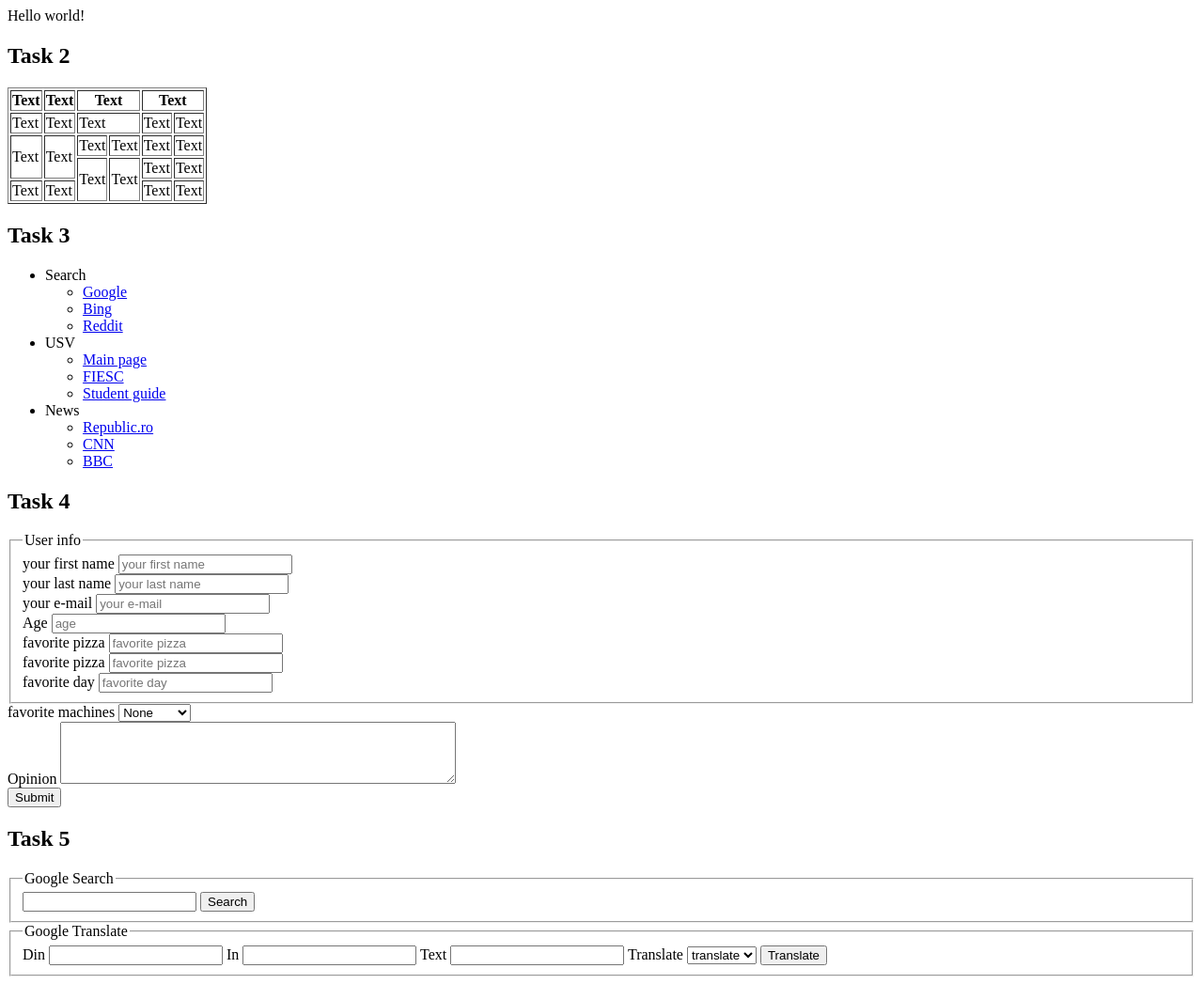
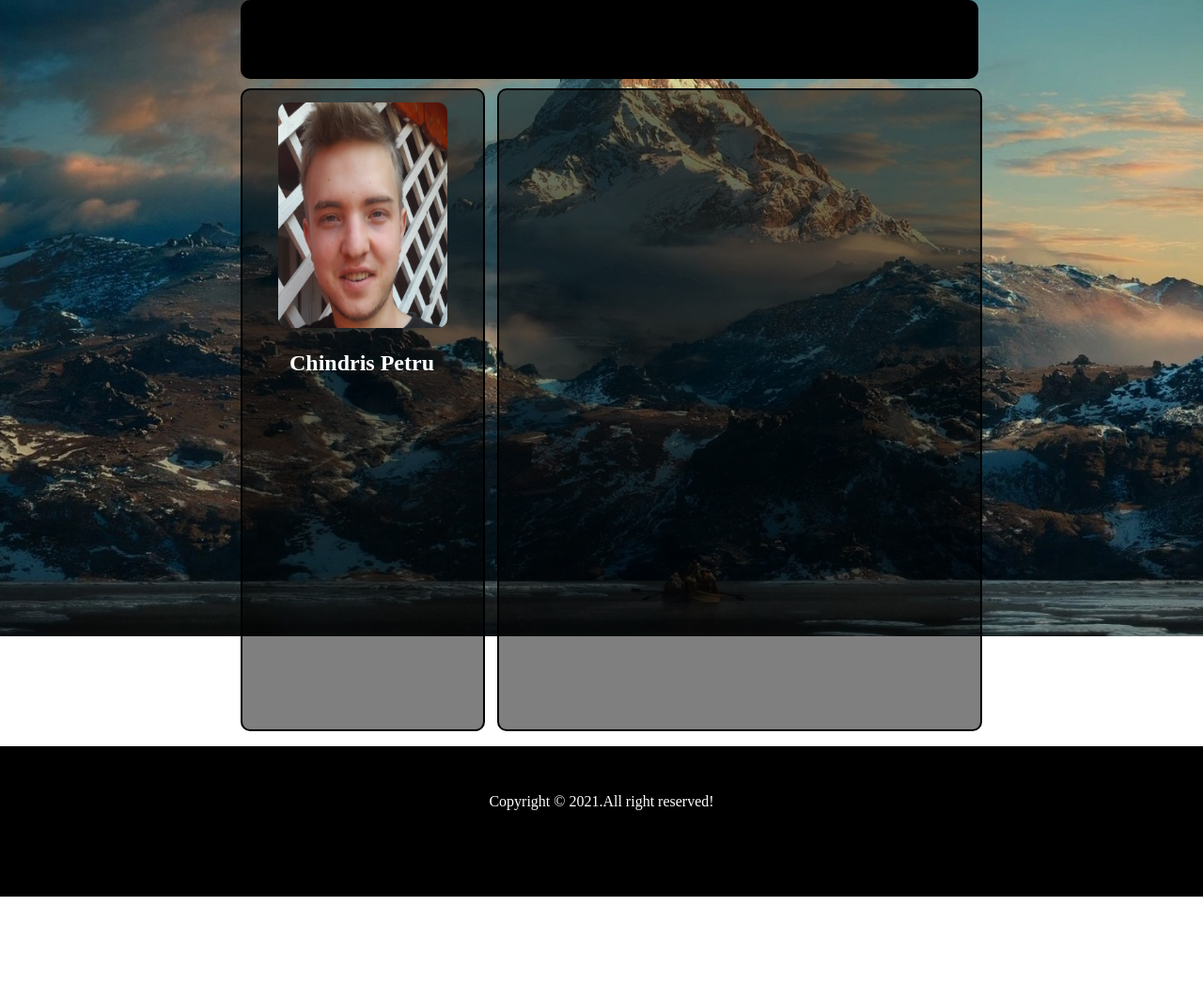
Before and after one commit to chindrispetry/WebSite, a plain HTML site: page index.html in a window 1280 px wide. Shown: the whole page at 94% size. After the commit the page ends 954 px from the top, so only its background shows below. Drawn offline with Linux system fonts and the light colour scheme.

Commit message:
Add files via upload

```diff
--- a/index.html
+++ b/index.html
@@ -2,131 +2,29 @@
 <html lang='en'>
 
 <head>
-  <title>Hello, world!</title>
+  <title>WebSite</title>
   <meta charset='UTF-8' />
   <meta name='description' content= />
   <link rel='icon' href='img/favicon.ico'>
+  <link rel='stylesheet' href="main.css">
 </head>
-<div>Hello world!</div>
-<h2>Task 2</h2>
 
 <body>
-  <table border="1">
-    <tr>
-      <th>Text</th>
-      <th>Text</th>
-      <th colspan="2">Text</th>
-      <th colspan="2">Text</th>
-    </tr>
-    <tr>
-      <td>Text</td>
-      <td>Text</td>
-      <td colspan="2">Text</td>
-      <td>Text</td>
-      <td>Text</td>
-    </tr>
-    <tr>
-      <td rowspan="2">Text</td>
-      <td rowspan="2">Text</td>
-      <td>Text</td>
-      <td>Text</td>
-      <td>Text</td>
-      <td>Text</td>
-    </tr>
-    <tr>
-      <td rowspan="2">Text</td>
-      <td rowspan="2">Text</td>
-      <td>Text</td>
-      <td>Text</td>
-    </tr>
-    <tr>
-      <td>Text</td>
-      <td>Text</td>
-      <td>Text</td>
-      <td>Text</td>
-    </tr>
-  </table>
-  <h2>Task 3</h2>
-  <ul>
-    <li>Search</li>
-    <ul>
-      <li><a href="#">Google</a></li>
-      <li><a href="#">Bing</a></li>
-      <li><a href="#">Reddit</a></li>
-    </ul>
-    <li>USV</li>
-    <ul>
-      <li><a href="#">Main page</a></li>
-      <li><a href="#">FIESC</a></li>
-      <li><a href="#">Student guide</a></li>
-    </ul>
-    <li>News</li>
-    <ul>
-      <li><a href="#">Republic.ro</a></li>
-      <li><a href="#">CNN</a></li>
-      <li><a href="#">BBC</a></li>
-    </ul>
-  </ul>
-  <h2>Task 4</h2>
-  <form method="GET">
-    <fieldset>
-      <legend>User info</legend>
-      <label>your first name</label>
-      <input type="text" placeholder="your first name" required><br>
-      <label>your last name</label>
-      <input type="text" placeholder="your last name" required><br>
-      <label>your e-mail</label>
-      <input type="text" placeholder="your e-mail" required><br>
-      <label>Age</label>
-      <input type="text" placeholder="age" required><br>
-      <label>favorite pizza</label>
-      <input type="text" placeholder="favorite pizza" required><br>
-      <label>favorite pizza</label>
-      <input type="text" placeholder="favorite pizza" required><br>
-      <label>favorite day</label>
-      <input type="text" placeholder="favorite day" required><br>
-    </fieldset>
-    <label>favorite machines</label>
-    <select required>
-      <option value="">None</option>
-      <optgroup label="Cars">
-        <option value="volvo">Volvo</option>
-        <option value="mazda">Mazda</option>
-      </optgroup>
-      <optgroup label="Airplane">
-        <option value="B-372">B-372</option>
-        <option value="F77">F77</option>
-      </optgroup>
-    </select><br>
-    <label>Opinion</label>
-    <textarea rows="4" cols="50" name="comment" required>
-    </textarea><br>
-    <input type="submit">
-  </form>
-  <h2>Task 5</h2>
-  <form method="GET" action="https://www.google.com/search?">
-    <fieldset>
-      <legend>Google Search</legend>
-      <input type="text" name="q" pattern="[a-z]{3,50}" required>
-      <input type="submit" value="Search">
-    </fieldset>
-  </form>
-  <form method="GET" action="https://translate.google.com/?">
-    <fieldset>
-      <legend>Google Translate</legend>
-      <label>Din</label>
-      <input type="text" name="sl" required>
-      <label>In</label>
-      <input type="text" name="tl" required>
-      <label>Text</label>
-      <input type="text" name="text" required>
-      <label>Translate</label>
-      <select>
-        <option value="translate">translate</option>
-      </select>
-      <input type="submit" value="Translate">
-    </fieldset>
-  </form>
+  <nav>
+
+  </nav>
+  <div class="middle">
+    <div class="aboutMe">
+      <img src="peter.jpg" alt="picture with me" class="pictureMe">
+      <h2>Chindris Petru</h2>
+    </div>
+    <div class="content">
+
+    </div>
+  </div>
+  <footer>
+    <p>Copyright &copy; 2021.All right reserved!</p>
+  </footer>
 </body>
 
 </html>
--- a/main.css
+++ b/main.css
@@ -0,0 +1,67 @@
+body {
+  background-image: url('background.jpg');
+  background-repeat: no-repeat;
+  background-size: 1368px;
+  margin: 0;
+  color: white;
+}
+
+nav {
+  background: rgb(0, 0, 0);
+  margin-left: 20%;
+  width: 61%;
+  height: 10vh;
+  border-radius: 10px;
+  border: 2px solid black;
+}
+
+.middle {
+  display: flex;
+}
+
+.aboutMe {
+  background: rgba(0, 0, 0, 0.5);
+  margin-left: 20%;
+  margin-top: 10px;
+  width: 20%;
+  height: 85vh;
+  border-radius: 10px;
+  border: 2px solid black;
+}
+
+.aboutMe h2 {
+  margin-left: 50px;
+}
+
+.content {
+  background: rgba(0, 0, 0, 0.5);
+  margin-left: 1%;
+  margin-top: 10px;
+  width: 40%;
+  height: 85vh;
+  border-radius: 10px;
+  border: 2px solid black;
+}
+
+.pictureMe {
+  margin-top: 5%;
+  margin-left: 15%;
+  width: 70%;
+  height: 30vh;
+  border-radius: 10px;
+}
+
+.icon {
+  width: 100px;
+  height: 50px;
+}
+
+footer {
+  background: black;
+  text-align: center;
+  height: 20vh;
+}
+
+footer p {
+  padding-top: 50px;
+}
```
Also changed, not shown: background.jpg (added), peter.jpg (added).
